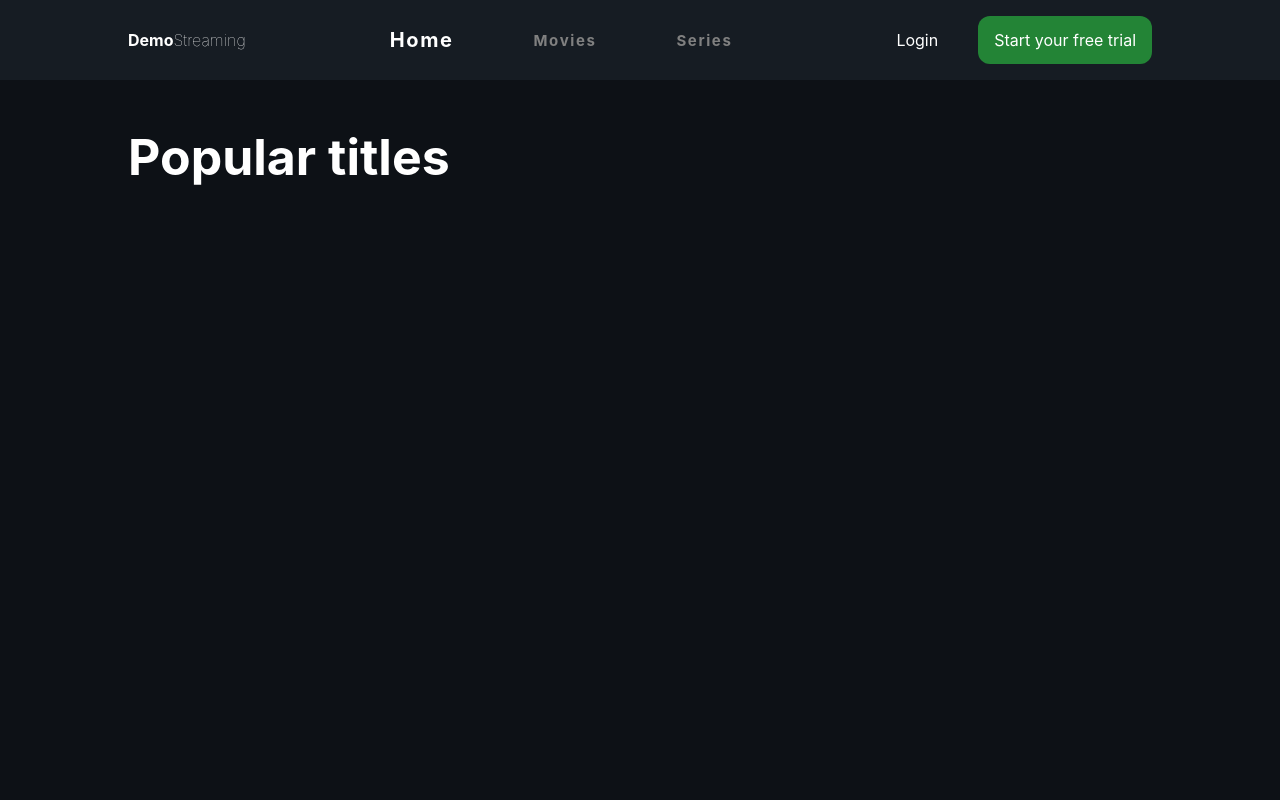
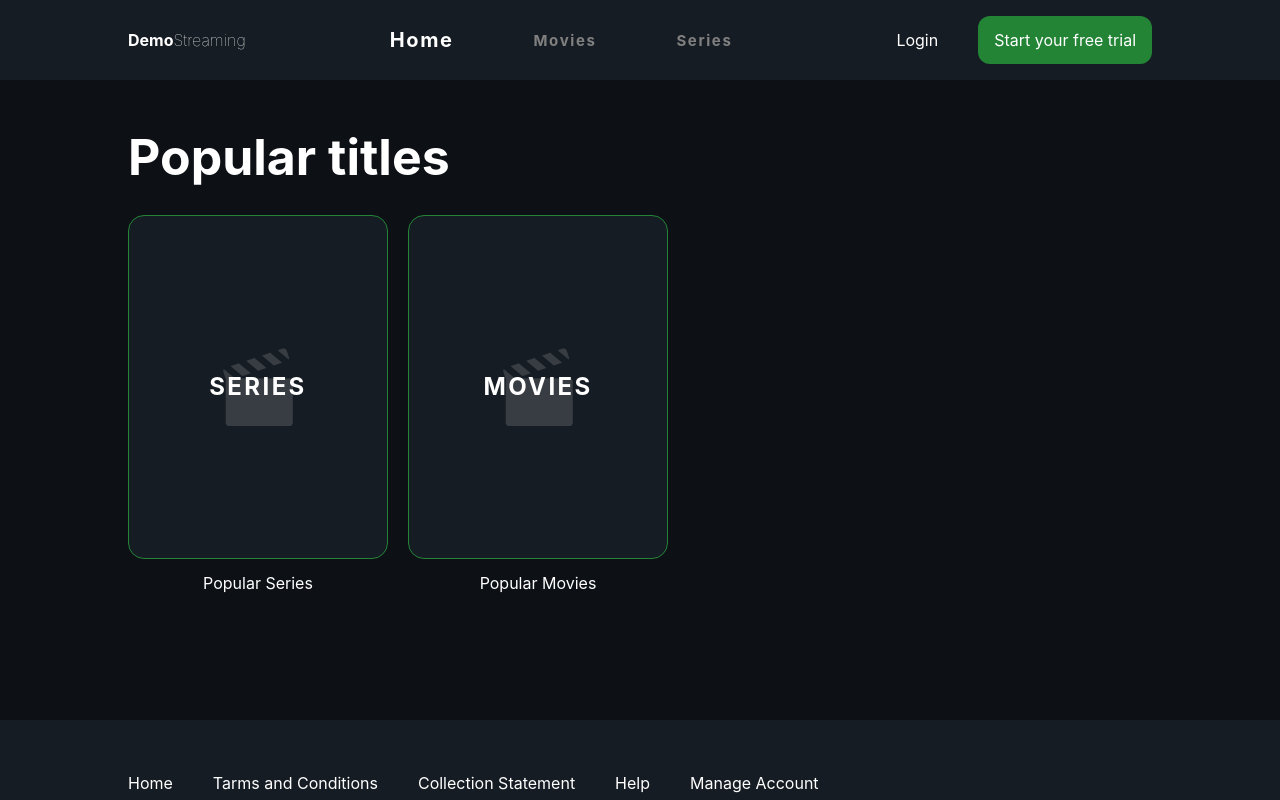
Before and after one commit to patrick-katambi/07-ellipsis_js_challenge, a React (Create React App) app: page / in a window 1280 px wide. Shown: the top 800 px of the page. Built offline with nearby package versions, Linux system fonts and the light colour scheme.

Commit message:
homepage desktop done

```diff
--- a/package.json
+++ b/package.json
@@ -8,6 +8,7 @@
     "@testing-library/react": "^9.5.0",
     "@testing-library/user-event": "^7.2.1",
     "axios": "^0.26.1",
+    "framer-motion": "^6.2.9",
     "react": "^18.0.0",
     "react-dom": "^18.0.0",
     "react-redux": "^7.2.8",
--- a/src/pages/home/index.js
+++ b/src/pages/home/index.js
@@ -1,5 +1,7 @@
 import React from "react";
 import Footer from "../../components/Footer";
+import MovieSeriesCard from "../../components/MovieSeriesCard";
+import placeHolderImage from "../../assets/placeholder.png";
 
 function Home() {
   return (
@@ -18,8 +20,12 @@ function BigTitle(props) {
 
 function HomeContents() {
   return (
-    <section className=" w-[80vw] h-[60vh] mx-[auto] mt-10 mb-[200px] ">
+    <section className=" w-[80vw] h-[50vh] mx-[auto] mt-10 mb-[200px] ">
       <BigTitle title="Popular titles" />
+      <div className="flex items-center">
+      <MovieSeriesCard image={placeHolderImage} overlayText="SERIES" label="Popular Series" />
+      <MovieSeriesCard image={placeHolderImage} overlayText="MOVIES" label="Popular Movies" />
+      </div>
     </section>
   );
 }
```
Also changed, not shown: 1 other file (tests, documents, lock files or other folders).
